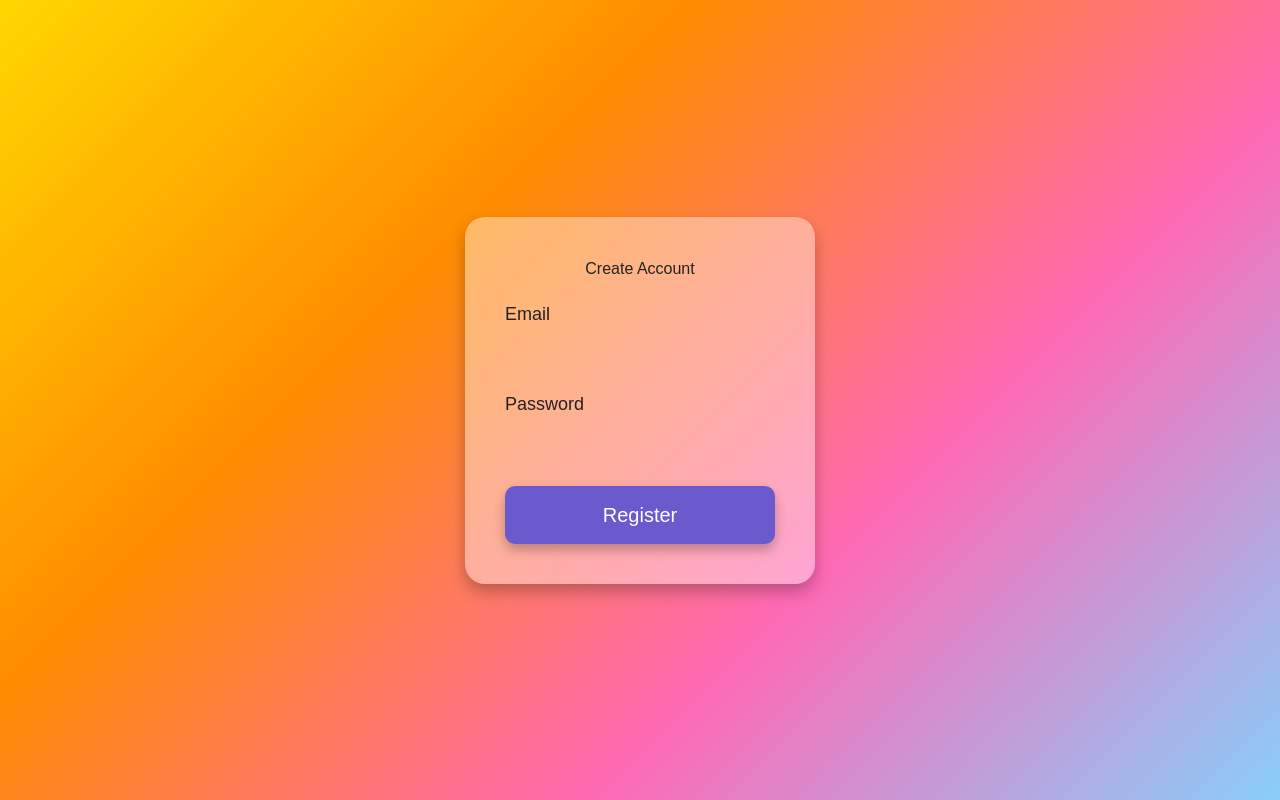
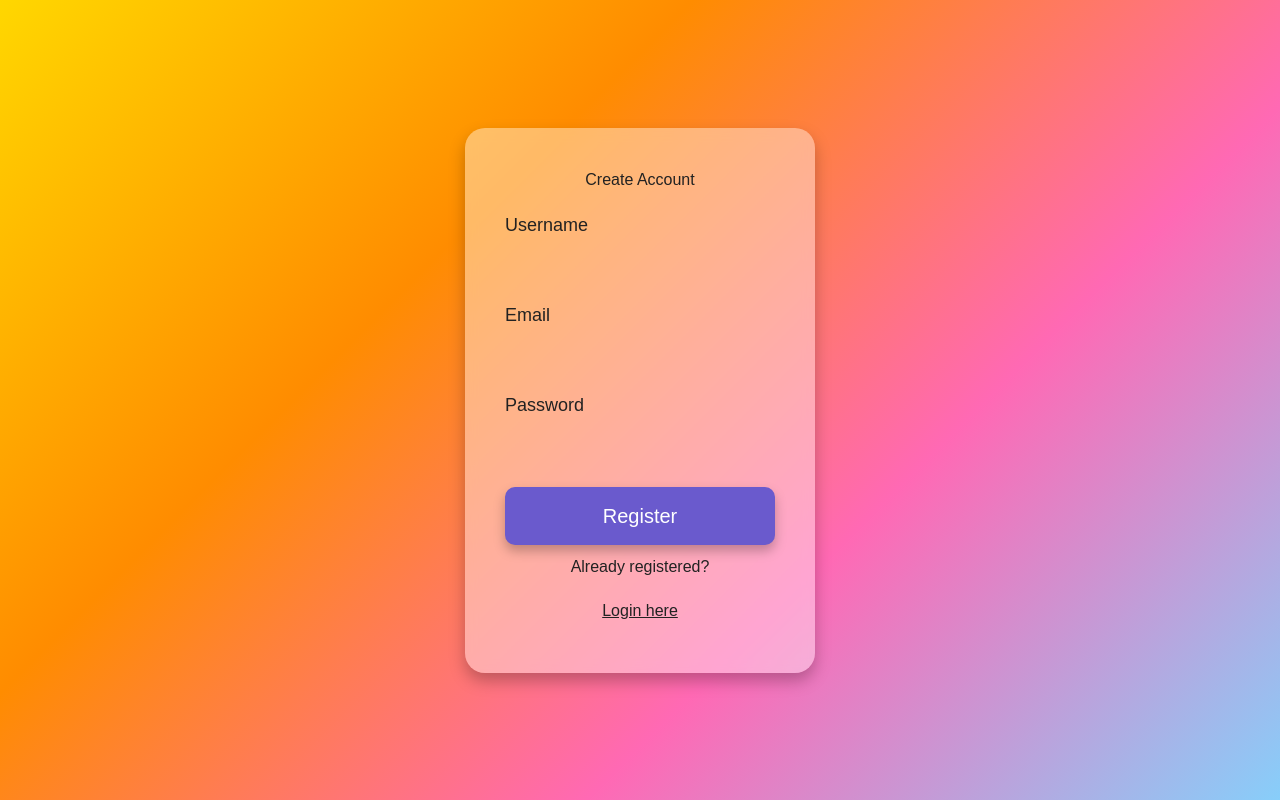
Before and after one commit to Saron-web/speech-practice-helper, a Next.js app: page /register in a window 1280 px wide. Built offline with nearby package versions, Linux system fonts and the light colour scheme; no server answers.

Commit message:
add username

```diff
--- a/app/register/page.tsx
+++ b/app/register/page.tsx
@@ -1,14 +1,16 @@
 "use client";
 
-import "../firebase/firebaseConfig";
 import { useState } from "react";
-import { createUserWithEmailAndPassword, getAuth } from "firebase/auth";
 import { useRouter } from "next/navigation";
+import { useAuth } from "../context/AuthContext";
+import { db } from "../firebase/firebaseConfig";
+import { doc, setDoc } from "firebase/firestore";
 
 export default function RegisterPage() {
   const router = useRouter();
-  const auth = getAuth();
+  const { register } = useAuth();
 
+  const [username, setUsername] = useState("");
   const [email, setEmail] = useState("");
   const [password, setPassword] = useState("");
   const [error, setError] = useState("");
@@ -18,7 +20,16 @@ export default function RegisterPage() {
     setError("");
 
     try {
-      await createUserWithEmailAndPassword(auth, email, password);
+      // Create user
+      const userCredential = await register(email, password);
+      const user = userCredential.user;
+
+      // Save username + email to Firestore
+      await setDoc(doc(db, "users", user.uid), {
+        username,
+        email
+      });
+
       router.push("/login");
     } catch (err: any) {
       setError(err.message);
@@ -50,6 +61,23 @@ export default function RegisterPage() {
           Create Account
         </h2>
 
+        {/* Username */}
+        <label style={{ color: "#222", fontSize: 18 }}>Username</label>
+        <input
+          type="text"
+          required
+          value={username}
+          onChange={(e) => setUsername(e.target.value)}
+          style={{
+            width: "100%",
+            padding: 12,
+            borderRadius: 10,
+            border: "none",
+            marginBottom: 15
+          }}
+        />
+
+        {/* Email */}
         <label style={{ color: "#222", fontSize: 18 }}>Email</label>
         <input
           type="email"
@@ -65,6 +93,7 @@ export default function RegisterPage() {
           }}
         />
 
+        {/* Password */}
         <label style={{ color: "#222", fontSize: 18 }}>Password</label>
         <input
           type="password"
@@ -81,9 +110,12 @@ export default function RegisterPage() {
         />
 
         {error && (
-          <p style={{ color: "red", marginBottom: 10, fontSize: 14 }}>{error}</p>
+          <p style={{ color: "red", marginBottom: 10, fontSize: 14 }}>
+            {error}
+          </p>
         )}
 
+        {/* Register Button */}
         <button
           type="submit"
           style={{
@@ -95,10 +127,34 @@ export default function RegisterPage() {
             fontSize: 20,
             border: "none",
             cursor: "pointer",
-            boxShadow: "0 6px 12px rgba(0,0,0,0.25)"
+            boxShadow: "0 6px 12px rgba(0,0,0,0.25)",
+            marginBottom: 10
           }}
         >
           Register
+        </button>
+
+        {/* Already Registered Message */}
+        <p style={{ textAlign: "center", color: "#222", marginBottom: 10 }}>
+          Already registered?
+        </p>
+
+        <button
+          type="button"
+          onClick={() => router.push("/login")}
+          style={{
+            width: "100%",
+            padding: 10,
+            borderRadius: 10,
+            background: "transparent",
+            color: "#222",
+            fontSize: 16,
+            border: "none",
+            cursor: "pointer",
+            textDecoration: "underline"
+          }}
+        >
+          Login here
         </button>
       </form>
     </div>
```
